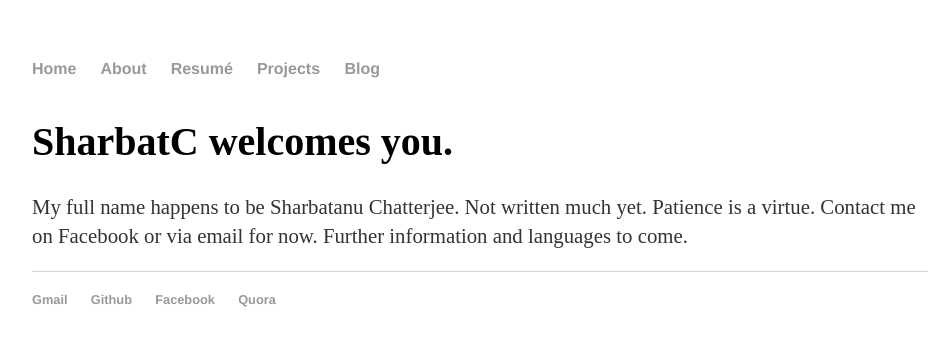
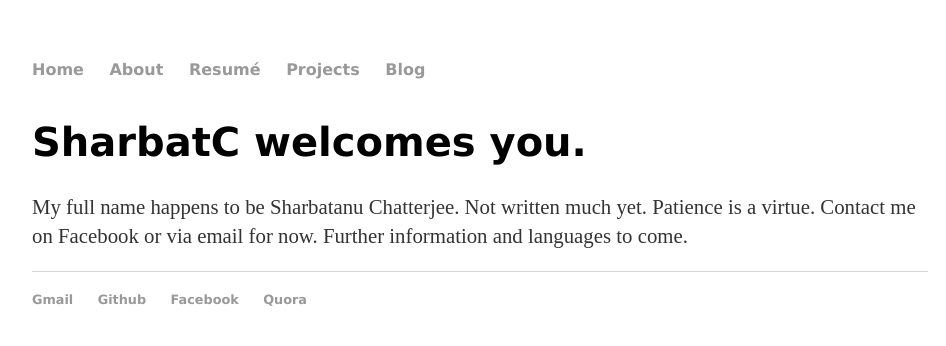
Before and after one commit to sharbatc/sharbatc.github.io, a Jekyll site: the page built from index.html, in a window 1280 px wide. Shown: the top 346 px of the page, without its empty margins (160-1106 px from the left). Built offline with Jekyll 4.4.1, drawn with Linux system fonts in a browser that asks for light colours.

```diff
--- a/css/main.css
+++ b/css/main.css
@@ -3,7 +3,7 @@
     width: 70%;
 }
 nav ul, footer ul {
-    font-family:'Times New Roman', 'Georgia', 'Sans-Serif';
+    font-family:'Verdana', 'Geneva', 'Sans-Serif';
     padding: 0px;
     list-style: none;
     font-weight: bold;
@@ -21,7 +21,7 @@
 }
 h1 {
     font-size: 2.5em;
-    font-family:'Times New Roman', 'Georgia', 'Sans-Serif';
+    font-family:'Verdana', 'Geneva', 'Sans-Serif';
 }
 p {
     font-size: 1.3em;
@@ -34,12 +34,12 @@
 }
 
 ul {
-    font-family:'Times New Roman', 'Georgia', 'Sans-Serif';
+    font-family:'Verdana', 'Geneva', 'Sans-Serif';
     margin: 20px auto 40px;
     font-size: 1.0em;
 }
 
 ul li {
-    font-family:'Helvetica', 'Arial', 'Sans-Serif';
+    font-family:'Verdana', 'Geneva', 'Sans-Serif';
     list-style: none;
 }
```
